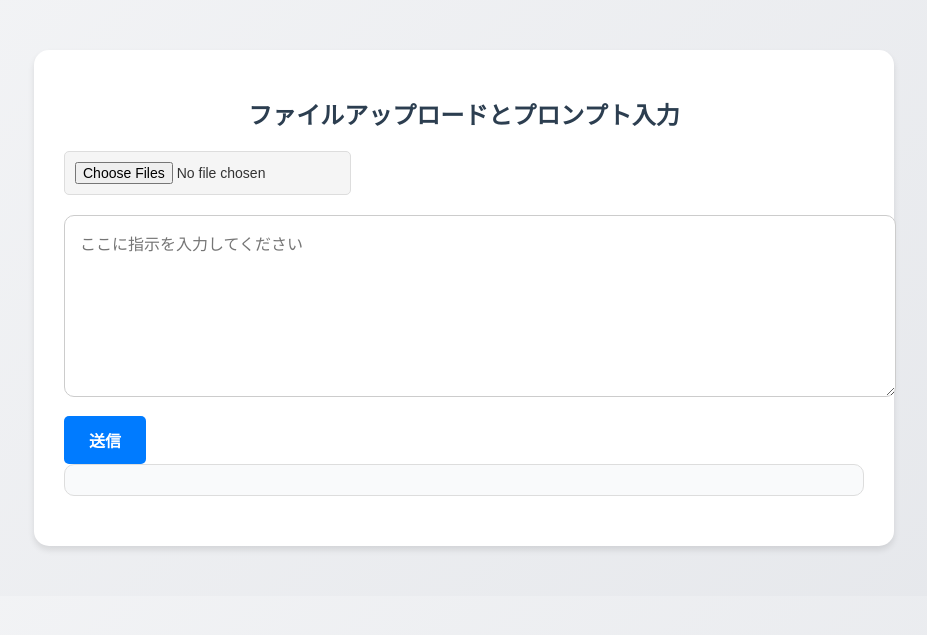
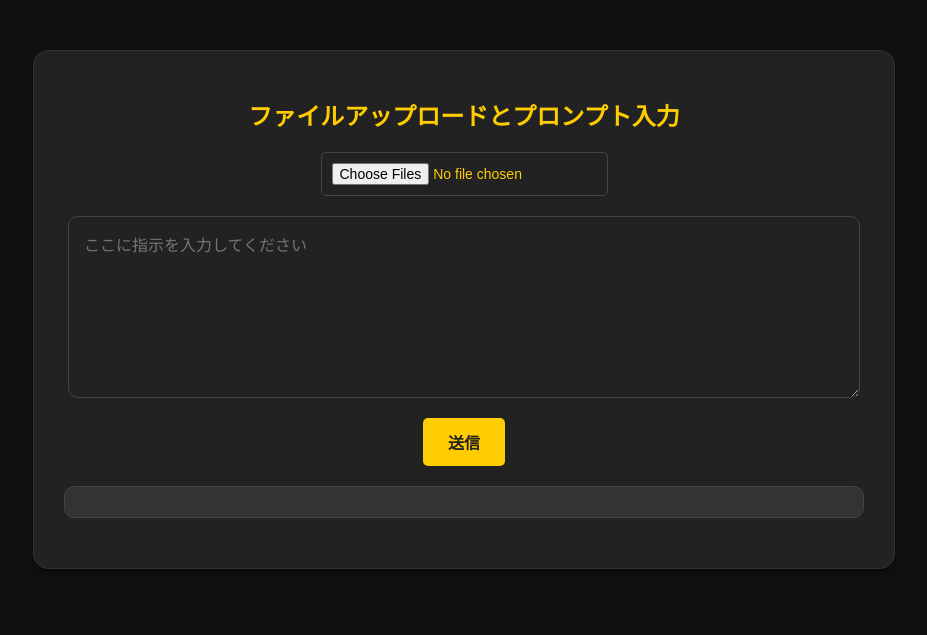
Before and after one commit to NaokiHiramatsu/Open-AI-test, a Flask app: page / in a window 1280 px wide. Shown: the top 635 px of the page, without its empty margins (176-1103 px from the left). Run offline with Flask 2, Linux system fonts and the light colour scheme.

Commit message:
Update index.html

```diff
--- a/templates/index.html
+++ b/templates/index.html
@@ -3,36 +3,37 @@
 <head>
     <meta charset="UTF-8">
     <meta name="viewport" content="width=device-width, initial-scale=1.0">
-    <title>ファイルアップロードとプロンプト</title>
+    <title>スタイリッシュなファイルアップロードとプロンプト</title>
     <style>
         body {
             font-family: 'Arial', sans-serif;
             margin: 0;
             padding: 0;
-            background: linear-gradient(135deg, #f3f4f6, #e5e7eb);
-            color: #333;
+            background: #111; /* 黒基調 */
+            color: #fff; /* 白文字 */
         }
         .chat-container {
             max-width: 800px;
             margin: 50px auto;
             padding: 30px;
-            background-color: #ffffff;
+            background-color: #222; /* 黒の濃度調整 */
             border-radius: 15px;
-            box-shadow: 0 4px 6px rgba(0, 0, 0, 0.1);
+            box-shadow: 0 4px 6px rgba(0, 0, 0, 0.5);
+            border: 1px solid #333;
         }
         h1 {
             font-size: 24px;
             margin-bottom: 20px;
             text-align: center;
-            color: #2c3e50;
+            color: #ffcc00; /* 黄色基調 */
         }
         .chat-log {
-            border: 1px solid #ddd;
+            border: 1px solid #444;
             padding: 15px;
             max-height: 400px;
             overflow-y: auto;
             margin-bottom: 20px;
-            background-color: #f9fafb;
+            background-color: #333;
             border-radius: 10px;
         }
         .user-message, .assistant-message {
@@ -44,70 +45,77 @@
             line-height: 1.6;
         }
         .user-message {
-            background-color: #d1f7c4;
-            color: #2c3e50;
-            align-self: flex-end;
+            background-color: #444;
+            color: #ffcc00;
+            text-align: right;
         }
         .assistant-message {
-            background-color: #dfe8fc;
-            color: #1c3d5a;
+            background-color: #555;
+            color: #fff;
         }
         textarea {
-            width: 100%;
+            width: calc(100% - 40px);
             height: 150px;
             padding: 15px;
             font-size: 16px;
-            margin-bottom: 15px;
+            margin: 20px auto;
             border-radius: 10px;
-            border: 1px solid #ccc;
+            border: 1px solid #444;
+            background-color: #222;
+            color: #fff;
+            display: block;
             outline: none;
             transition: all 0.3s ease-in-out;
         }
         textarea:focus {
-            border-color: #007bff;
-            box-shadow: 0 0 5px rgba(0, 123, 255, 0.5);
+            border-color: #ffcc00;
+            box-shadow: 0 0 5px rgba(255, 204, 0, 0.5);
         }
         input[type="file"] {
-            margin-bottom: 10px;
+            margin: 10px auto;
             padding: 10px;
             font-size: 14px;
-            border: 1px solid #ddd;
+            border: 1px solid #444;
             border-radius: 5px;
-            background-color: #f5f5f5;
+            background-color: #222;
+            color: #ffcc00;
             cursor: pointer;
+            display: block;
         }
         input[type="file"]:hover {
-            background-color: #eaeaea;
+            background-color: #333;
         }
         input[type="submit"] {
-            display: inline-block;
+            display: block;
+            margin: 20px auto;
             padding: 12px 25px;
             font-size: 16px;
             font-weight: bold;
-            color: #ffffff;
-            background-color: #007bff;
+            color: #222;
+            background-color: #ffcc00;
             border: none;
             border-radius: 5px;
             cursor: pointer;
             transition: background-color 0.3s ease-in-out;
         }
         input[type="submit"]:hover {
-            background-color: #0056b3;
+            background-color: #e6b800;
         }
         .file-upload-info {
             margin-top: 10px;
             font-size: 14px;
-            color: #555;
+            color: #ffcc00;
+            text-align: center;
         }
         .chat-log::-webkit-scrollbar {
             width: 8px;
         }
         .chat-log::-webkit-scrollbar-thumb {
-            background-color: #007bff;
+            background-color: #ffcc00;
             border-radius: 5px;
         }
         .chat-log::-webkit-scrollbar-track {
-            background: #f1f1f1;
+            background: #222;
         }
     </style>
 </head>
@@ -116,9 +124,9 @@
         <h1>ファイルアップロードとプロンプト入力</h1>
 
         <form action="/process_files_and_prompt" method="post" enctype="multipart/form-data">
-            <input type="file" name="files" id="files" multiple><br>
+            <input type="file" name="files" id="files" multiple>
             <div class="file-upload-info" id="file-upload-info"></div>
-            <textarea id="prompt" name="prompt" placeholder="ここに指示を入力してください"></textarea><br>
+            <textarea id="prompt" name="prompt" placeholder="ここに指示を入力してください"></textarea>
             <input type="submit" value="送信">
         </form>
 
```
